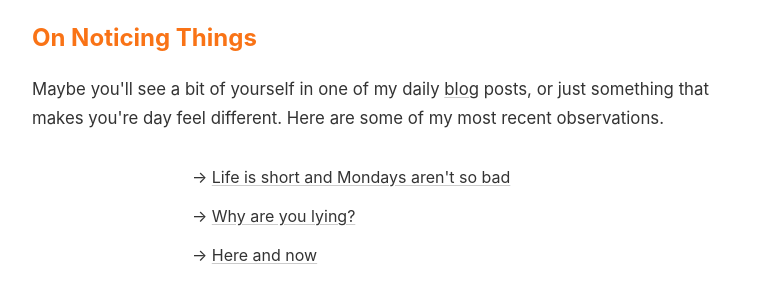
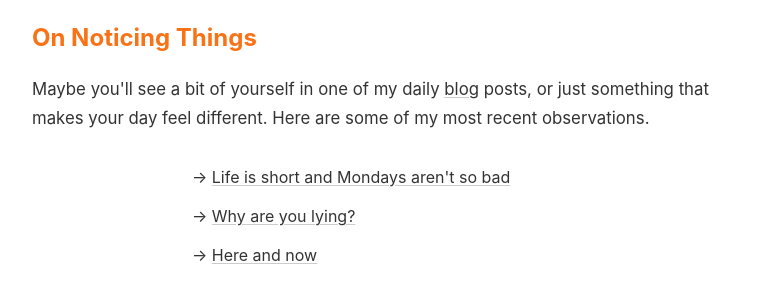
Before and after one commit to westleyovercash/westleyovercash.github.io, a Jekyll site: the page built from index.md, in a window 1280 px wide and 900 px high, scrolled down 569 px. Shown: the part 181-481 px from the top of the window, without its empty margins (248-1031 px from the left). Built offline with Jekyll 4.4.1, drawn with Linux system fonts in a browser that asks for light colours.

Commit message:
Update index.md

```diff
--- a/index.md
+++ b/index.md
@@ -21,7 +21,7 @@
 <hr style="border: none; border-top: 1px solid #e0e0e0; margin: 3rem 0;">
 
 <h2>On Noticing Things</h2>
-<p>Maybe you'll see a bit of yourself in one of my daily <a href="/blog">blog</a> posts, or just something that makes you're day feel different. Here are some of my most recent observations.
+<p>Maybe you'll see a bit of yourself in one of my daily <a href="/blog">blog</a> posts, or just something that makes your day feel different. Here are some of my most recent observations.
 <ul style="list-style: none; padding: 0; margin: 2rem auto; max-width: 400px;">
 {% for post in site.posts limit:3 %}
   <li style="margin-bottom: 0.75rem; text-align: left;">→ <a href="{{ post.url }}">{{ post.title }}</a></li>
```
